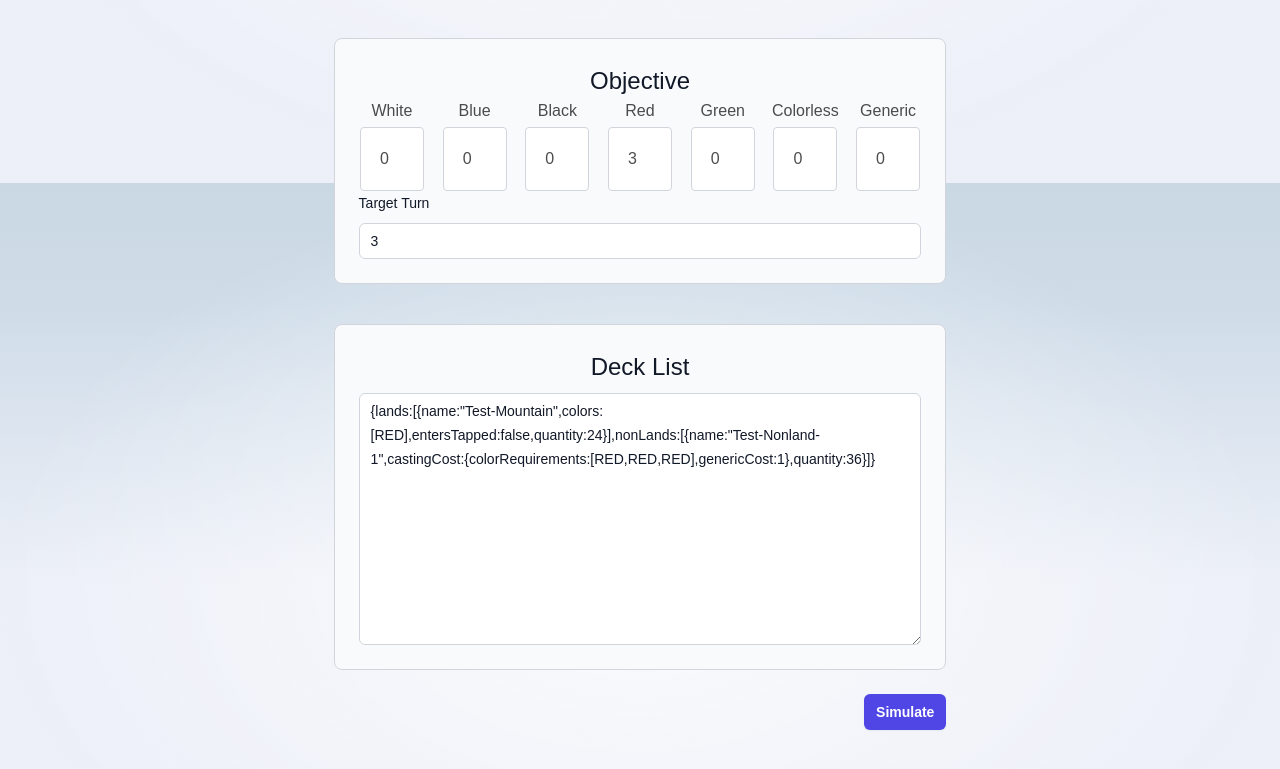
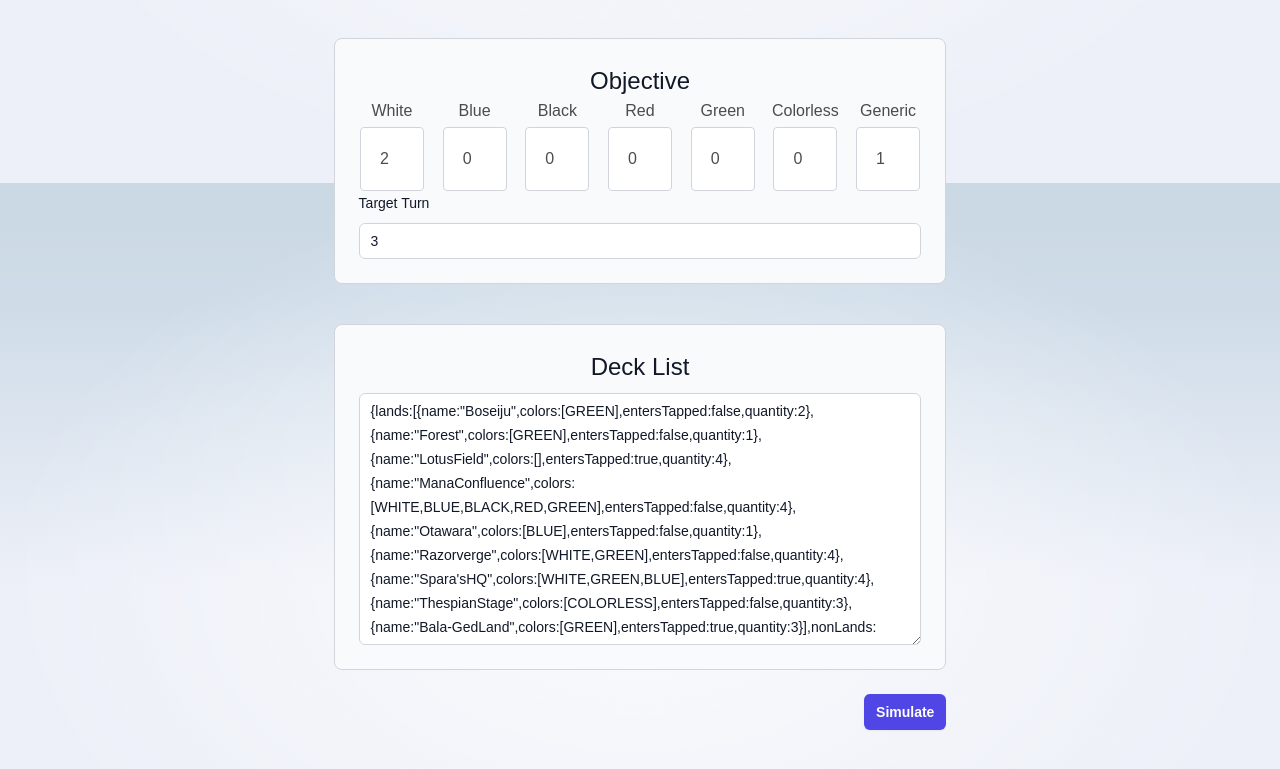
Before and after one commit to CallMeCCLemon/manabase-simulation-webapp, a SvelteKit app: page / in a window 1280 px wide. Shown: the part 617-1386 px from the top of the page. Built offline with nearby package versions, Linux system fonts and the light colour scheme.

Commit message:
Adjusting the default decklist input

```diff
--- a/src/routes/RequestForm.svelte
+++ b/src/routes/RequestForm.svelte
@@ -21,18 +21,18 @@
 
 	let initialHandSize = $state(7);
 	let cardsDrawnPerTurn = $state(1);
-	let deckList = $state('{lands:[{name:"Test-Mountain",colors:[RED],entersTapped:false,quantity:24}],nonLands:[{name:"Test-Nonland-1",castingCost:{colorRequirements:[RED,RED,RED],genericCost:1},quantity:36}]}');
+	let deckList = $state(`{lands:[{name:"Boseiju",colors:[GREEN],entersTapped:false,quantity:2},{name:"Forest",colors:[GREEN],entersTapped:false,quantity:1},{name:"LotusField",colors:[],entersTapped:true,quantity:4},{name:"ManaConfluence",colors:[WHITE,BLUE,BLACK,RED,GREEN],entersTapped:false,quantity:4},{name:"Otawara",colors:[BLUE],entersTapped:false,quantity:1},{name:"Razorverge",colors:[WHITE,GREEN],entersTapped:false,quantity:4},{name:"Spara'sHQ",colors:[WHITE,GREEN,BLUE],entersTapped:true,quantity:4},{name:"ThespianStage",colors:[COLORLESS],entersTapped:false,quantity:3},{name:"Bala-GedLand",colors:[GREEN],entersTapped:true,quantity:3}],nonLands:[{name:"LlanowarElves",castingCost:{colorRequirements:[GREEN],genericCost:1},quantity:34}]}`);
 	let targetTurn = $state(3);
 	let result = $state(defaultResult);
 
 	const initialManaCost = {
-		White: 0,
+		White: 2,
 		Blue: 0,
 		Black: 0,
-		Red: 3,
+		Red: 0,
 		Green: 0,
 		Colorless: 0,
-		Generic: 0
+		Generic: 1
 	};
 
 	let manaCost = $state(initialManaCost);
```
